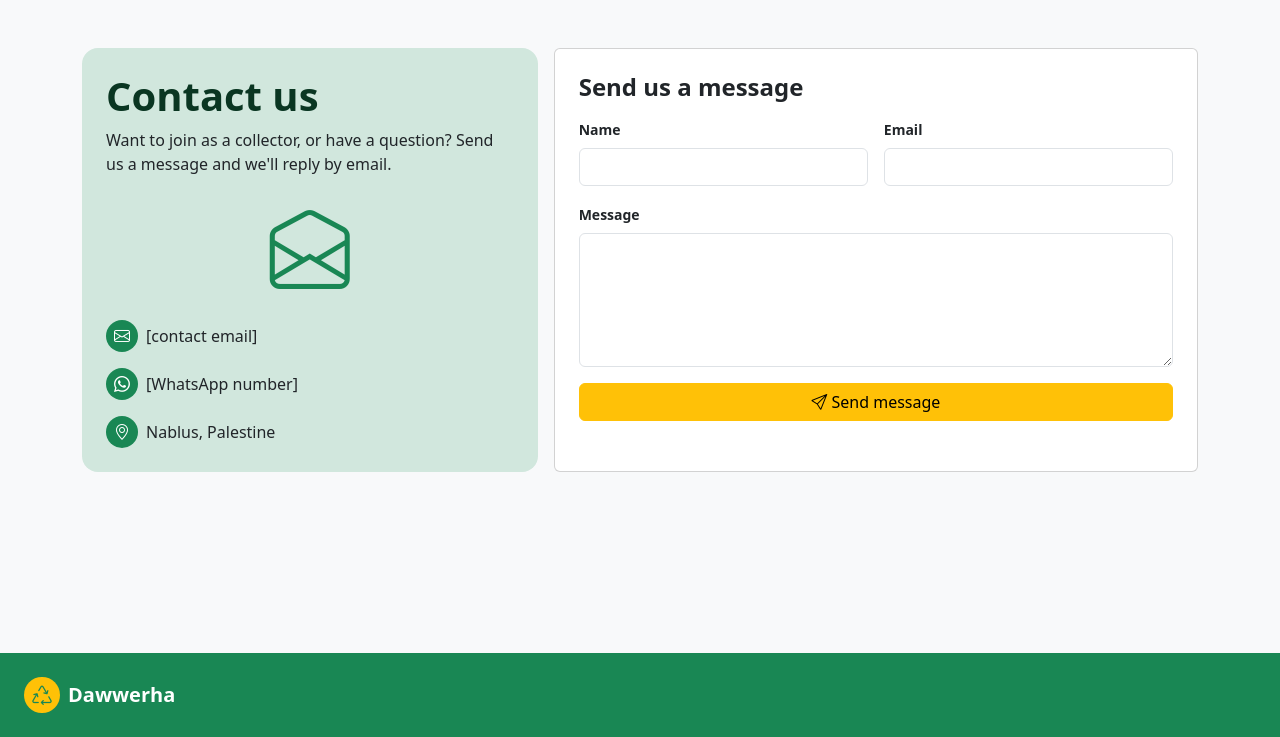
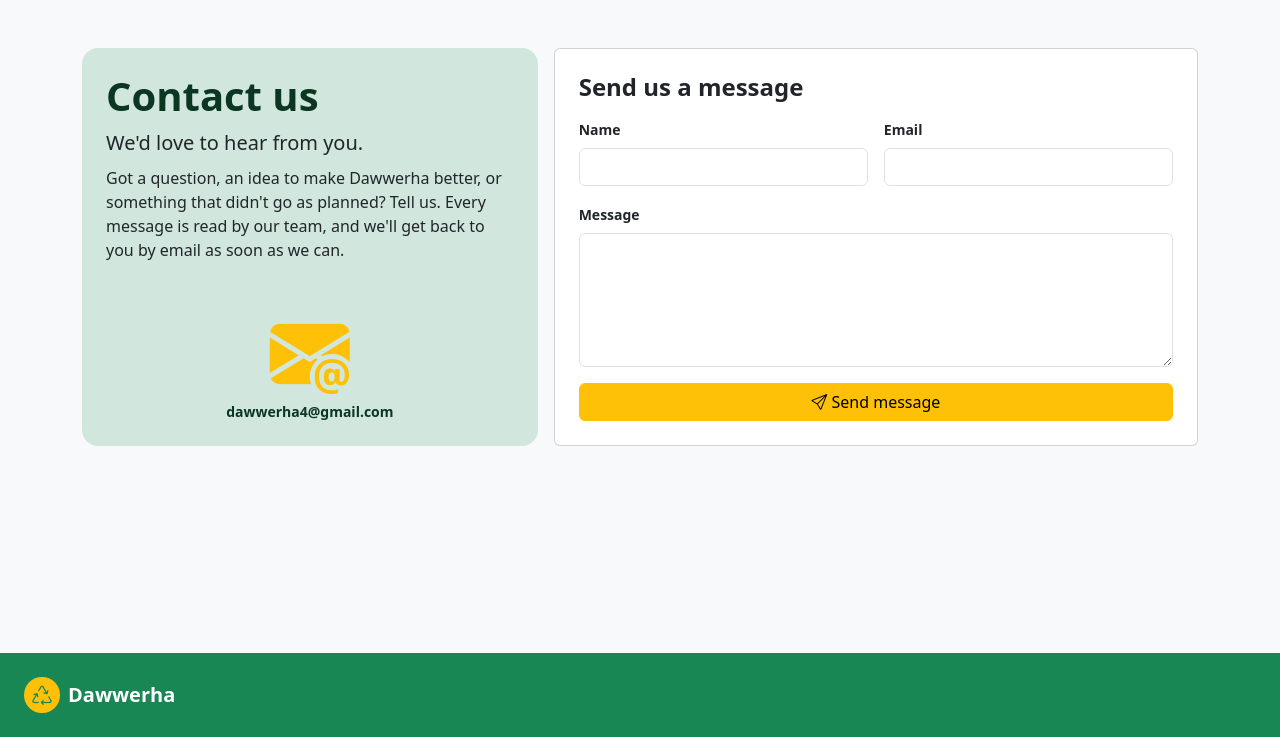
Before and after one commit to shereenmaher/Dawerha-Group-Project, a Django app: page /contact/ in a window 1280 px wide. Shown: the part 63-800 px from the top of the page. Run offline with Django 5.2, Linux system fonts and the light colour scheme.

Commit message:
Contact page: send emails to Dawwerha Gmail

```diff
--- a/dawwerha_app/templates/contact.html
+++ b/dawwerha_app/templates/contact.html
@@ -7,13 +7,17 @@
     <div class="row g-3">
 
         <div class="col-lg-5">
-            <div class="bg-success-subtle rounded-4 p-4 h-100">
+            <div class="bg-success-subtle rounded-4 p-4 h-100 d-flex flex-column">
                 <h1 class="display-6 fw-bold text-success-emphasis">Contact us</h1>
-                <p>Want to join as a collector, or have a question? Send us a message and we'll reply by email.</p>
-                <div class="text-center text-success display-1 my-4"><i class="bi bi-envelope-open"></i></div>
-                <p class="d-flex align-items-center gap-2"><span class="bg-success text-white rounded-circle px-2 py-1"><i class="bi bi-envelope"></i></span> [contact email]</p>
-                <p class="d-flex align-items-center gap-2"><span class="bg-success text-white rounded-circle px-2 py-1"><i class="bi bi-whatsapp"></i></span> [WhatsApp number]</p>
-                <p class="d-flex align-items-center gap-2 mb-0"><span class="bg-success text-white rounded-circle px-2 py-1"><i class="bi bi-geo-alt"></i></span> Nablus, Palestine</p>
+                <p class="lead mb-2">We'd love to hear from you.</p>
+                <p>Got a question, an idea to make Dawwerha better, or something that didn't go as planned? Tell us. Every message is read by our team, and we'll get back to you by email as soon as we can.</p>
+
+
+                <!-- Click to open Gmail with our email ready -->
+                <a href="https://mail.google.com/mail/?view=cm&to=dawwerha4@gmail.com" target="_blank" class="d-block text-center text-decoration-none text-success-emphasis mt-auto pt-4">
+                    <i class="bi bi-envelope-at-fill text-warning display-1"></i>
+                    <div class="small fw-semibold">dawwerha4@gmail.com</div>
+                </a>
             </div>
         </div>
 
--- a/dawwerha_app/views.py
+++ b/dawwerha_app/views.py
@@ -5,7 +5,8 @@ from django.contrib.auth.models import User
 from django.contrib.auth.decorators import login_required, login_not_required
 from django.http import JsonResponse
 from django.db.models import Sum
-from django.core.mail import send_mail
+from django.core.mail import send_mail, EmailMessage
+from django.conf import settings
 from django.utils import timezone
 from .models import ContactMessage, Profile, Collector, Material, Scan, BagItem, PickupRequest, PickupItem, CollectorPrice, full_phone, check_phone, EMAIL_REGEX
 from .ai import analyze_image
@@ -711,6 +712,8 @@ def about(request):
     return render(request, "about.html")
 
 
+# Contact us: save the message, send it to the Dawwerha email
+# and send a "we got your message" email to the person
 @login_not_required
 def contact(request):
     if request.method == "POST":
@@ -721,10 +724,31 @@ def contact(request):
                 messages.error(request, value)
             return redirect('/contact/')
 
+        name = request.POST['name']
+        email = request.POST['email']
+        message = request.POST['message']
+
         ContactMessage.objects.create(
-            name=request.POST['name'],
-            email=request.POST['email'],
-            message=request.POST['message'],
+            name=name,
+            email=email,
+            message=message,
+        )
+
+        # The message goes to our email. "Reply" in Gmail answers the person.
+        EmailMessage(
+            subject=f"New message from {name}",
+            body=f"From: {name} <{email}>\n\n{message}",
+            to=[settings.EMAIL_HOST_USER or "dawwerha4@gmail.com"],
+            reply_to=[email],
+        ).send(fail_silently=True)
+
+        # Tell the person we got the message
+        send_mail(
+            "We got your message",
+            f"Hi {name},\n\nThank you for contacting Dawwerha. We got your message and we'll reply soon.\n\nDawwerha team",
+            None,
+            [email],
+            fail_silently=True,
         )
 
         messages.success(
```
Also changed, not shown: dawwerha/settings.py (+12 -2 lines), 1 other file.
